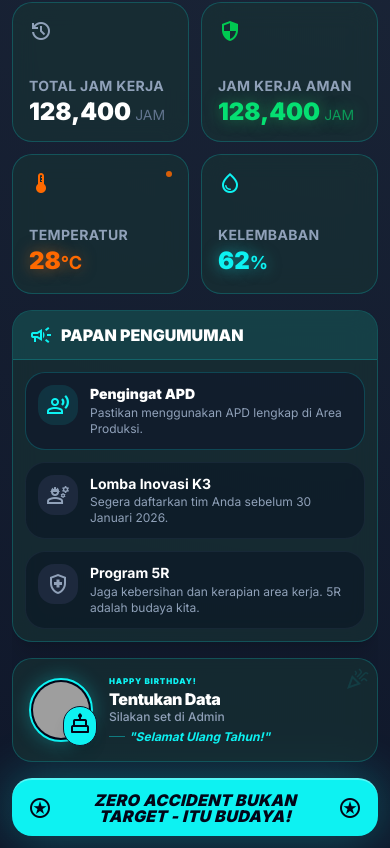
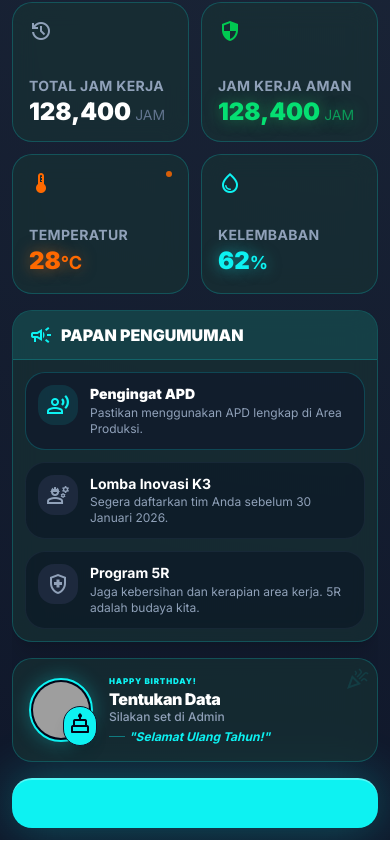
Before and after one commit to Ari-Golden/tokai, a Next.js app: page / in a window 390 px wide. Shown: the part 444-1292 px from the top of the page. Built offline with nearby package versions, Linux system fonts and the light colour scheme; grey boxes are pictures that could not be loaded.

Commit message:
feat: implement running text (marquee) for the footer banner and update the viewport meta tag for responsiveness.

```diff
--- a/app/globals.css
+++ b/app/globals.css
@@ -200,3 +200,18 @@
 .animate-pulse-soft {
   animation: pulse-soft 2s ease-in-out infinite;
 }
+
+/* Running Text / Marquee Animation */
+@keyframes marquee {
+  0% { transform: translateX(100%); }
+  100% { transform: translateX(-100%); }
+}
+
+.animate-marquee {
+  animation: marquee 30s linear infinite;
+}
+
+.marquee-container {
+  overflow: hidden;
+  white-space: nowrap;
+}
--- a/app/layout.tsx
+++ b/app/layout.tsx
@@ -28,7 +28,7 @@ export default function RootLayout({
         />
         <meta
           name="viewport"
-          content="width=1920, height=1080, initial-scale=1, user-scalable=no, viewport-fit=cover"
+          content="width=device-width, initial-scale=1, user-scalable=no, viewport-fit=cover"
         />
         <link rel="manifest" href="/manifest.json" />
         <meta name="theme-color" content="#000000" />
--- a/components/information-board.tsx
+++ b/components/information-board.tsx
@@ -322,14 +322,28 @@ export function InformationBoard() {
           </div>
         </main>
 
-        {/* Footer Banner - Responsive */}
+        {/* Footer Banner - Running Text */}
         <footer className="bg-[#0df2f2] text-slate-950 rounded-xl lg:rounded-2xl px-4 sm:px-6 lg:px-10 py-3 lg:py-5 shadow-[0_0_50px_rgba(13,242,242,0.3)] border-t-2 lg:border-t-4 border-white/30 shrink-0">
-          <div className="flex items-center justify-center gap-3 sm:gap-4 lg:gap-8 overflow-hidden">
-            <span className="material-symbols-outlined text-xl sm:text-2xl lg:text-4xl font-black">stars</span>
-            <p className="text-base sm:text-xl md:text-2xl lg:text-4xl font-black italic tracking-wide lg:tracking-[0.1em] uppercase leading-none text-center">
-              Zero Accident Bukan Target - Itu Budaya!
-            </p>
-            <span className="material-symbols-outlined text-xl sm:text-2xl lg:text-4xl font-black">stars</span>
+          <div className="marquee-container flex items-center">
+            <div className="animate-marquee flex items-center gap-4 sm:gap-6 lg:gap-8">
+              <span className="material-symbols-outlined text-xl sm:text-2xl lg:text-4xl font-black">stars</span>
+              <p className="text-base sm:text-xl md:text-2xl lg:text-4xl font-black italic tracking-wide lg:tracking-[0.1em] uppercase leading-none">
+                ZERO ACCIDENT BUKAN TARGET - ITU BUDAYA!
+              </p>
+              <span className="material-symbols-outlined text-xl sm:text-2xl lg:text-4xl font-black">stars</span>
+              <span className="mx-8 lg:mx-16"></span>
+              <span className="material-symbols-outlined text-xl sm:text-2xl lg:text-4xl font-black">health_and_safety</span>
+              <p className="text-base sm:text-xl md:text-2xl lg:text-4xl font-black italic tracking-wide lg:tracking-[0.1em] uppercase leading-none">
+                KESELAMATAN ADALAH PRIORITAS UTAMA
+              </p>
+              <span className="material-symbols-outlined text-xl sm:text-2xl lg:text-4xl font-black">health_and_safety</span>
+              <span className="mx-8 lg:mx-16"></span>
+              <span className="material-symbols-outlined text-xl sm:text-2xl lg:text-4xl font-black">verified_user</span>
+              <p className="text-base sm:text-xl md:text-2xl lg:text-4xl font-black italic tracking-wide lg:tracking-[0.1em] uppercase leading-none">
+                BEKERJA AMAN, PULANG SELAMAT
+              </p>
+              <span className="material-symbols-outlined text-xl sm:text-2xl lg:text-4xl font-black">verified_user</span>
+            </div>
           </div>
         </footer>
       </div>
```
